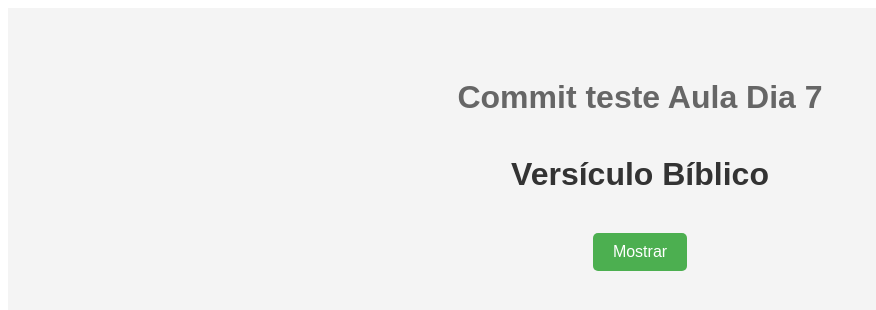
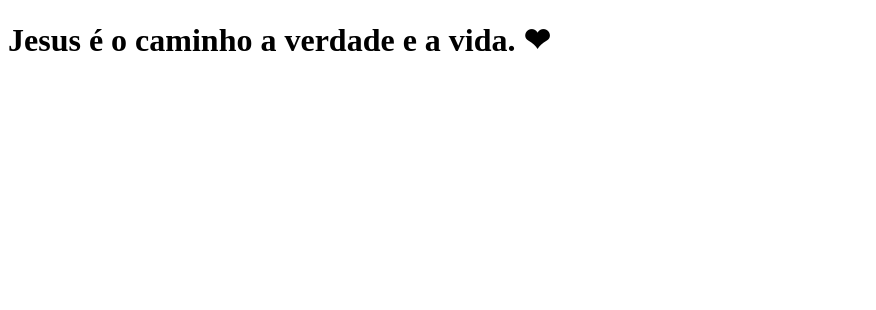
Before and after one commit to gigios-hash/clone-tabnews, a Next.js app: page / in a window 1280 px wide. Shown: the top 310 px of the page, without its empty margins (0-876 px from the left). Built offline with nearby package versions, Linux system fonts and the light colour scheme.

Commit message:
Colocando a frase do desafio Dia 7

```diff
--- a/pages/api/getData.js
+++ /dev/null
@@ -1,26 +0,0 @@
-// pages/api/getData.js
-export default async function handler(req, res) {
-    if (req.method === 'GET') {
-      try {
-        // Fetch data from the Bible API
-        const response = await fetch('https://bible-api.com/john 3:16?translation=almeida');
-        if (!response.ok) {
-          throw new Error(`Error fetching data: ${response.statusText}`);
-        }
-
-        // Parse the JSON data
-        const data = await response.json();
-
-        // Send the data as the response
-        res.status(200).json(data);
-      } catch (error) {
-        // Handle errors
-        console.error(error);
-        res.status(500).json({ error: 'Failed to fetch data from the Bible API' });
-      }
-    } else {
-      // Handle other HTTP methods
-      res.setHeader('Allow', ['GET']);
-      res.status(405).end(`Method ${req.method} Not Allowed`);
-    }
-  }
--- a/pages/index.js
+++ b/pages/index.js
@@ -1,76 +1,5 @@
-import { useState } from 'react';
+function Home() {
+  return <h1>Jesus é o caminho a verdade e a vida. ❤</h1>;
+}
 
-export default function HomePage() {
-  const [data, setData] = useState(null);
-  const [loading, setLoading] = useState(false);
-
-  const fetchVerse = async () => {
-    setLoading(true); // Show loading state
-    try {
-      const response = await fetch('/api/getData');
-      const result = await response.json();
-      setData(result);
-    } catch (error) {
-      console.error('Error fetching data:', error);
-    } finally {
-      setLoading(false); // Hide loading state
-    }
-  };
-
-  const containerStyle = {
-    fontFamily: 'Arial, sans-serif',
-    textAlign: 'center',
-    backgroundColor: '#f4f4f4',
-    padding: '50px',
-    minHeight: '100vh',
-  };
-
-  const buttonStyle = {
-    padding: '10px 20px',
-    fontSize: '16px',
-    color: '#fff',
-    backgroundColor: '#4CAF50',
-    border: 'none',
-    borderRadius: '5px',
-    cursor: 'pointer',
-    marginTop: '20px',
-  };
-
-  const buttonHoverStyle = {
-    ...buttonStyle,
-    backgroundColor: '#45a049',
-  };
-
-  const verseStyle = {
-    marginTop: '30px',
-    padding: '20px',
-    backgroundColor: '#fff',
-    boxShadow: '0px 4px 6px rgba(0, 0, 0, 0.1)',
-    borderRadius: '10px',
-    fontSize: '18px',
-    lineHeight: '1.6',
-    color: '#333',
-  };
-
-  return (
-    <div style={containerStyle}>
-    <h1 style={{ color: '#666', marginBottom: '40px' }}>Commit teste Aula Dia 7</h1>
-      <h1 style={{ color: '#333', marginBottom: '20px' }}>Versículo Bíblico</h1>
-      <button
-        onClick={fetchVerse}
-        style={loading ? { ...buttonStyle, cursor: 'not-allowed', opacity: 0.7 } : buttonStyle}
-        onMouseOver={(e) => (e.target.style.backgroundColor = '#45a049')}
-        onMouseOut={(e) => (e.target.style.backgroundColor = '#4CAF50')}
-        disabled={loading}
-      >
-        {loading ? 'Loading...' : 'Mostrar'}
-      </button>
-      {data && (
-        <div style={verseStyle}>
-          <p><strong>Versículo:</strong> {data.reference}</p>
-          <p><strong>Texto:</strong> {data.text}</p>
-        </div>
-      )}
-    </div>
-  );
-}
+export default Home;
```
